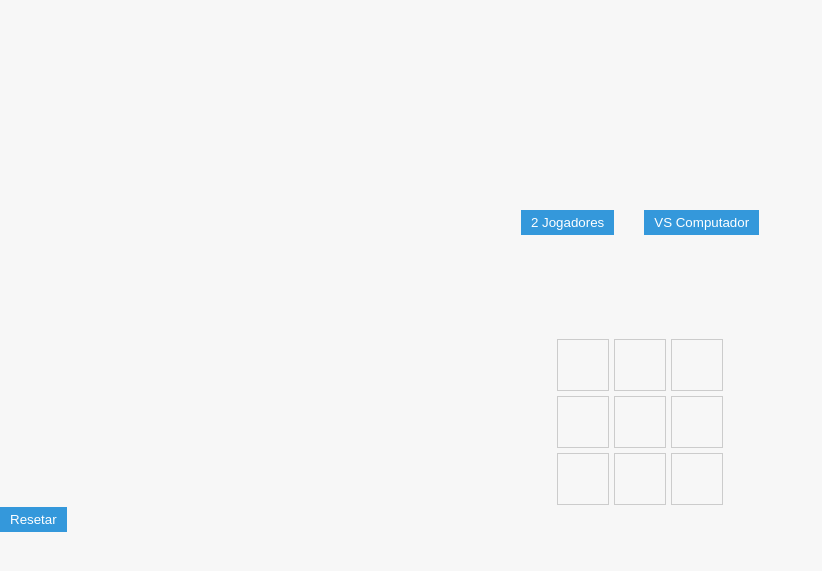
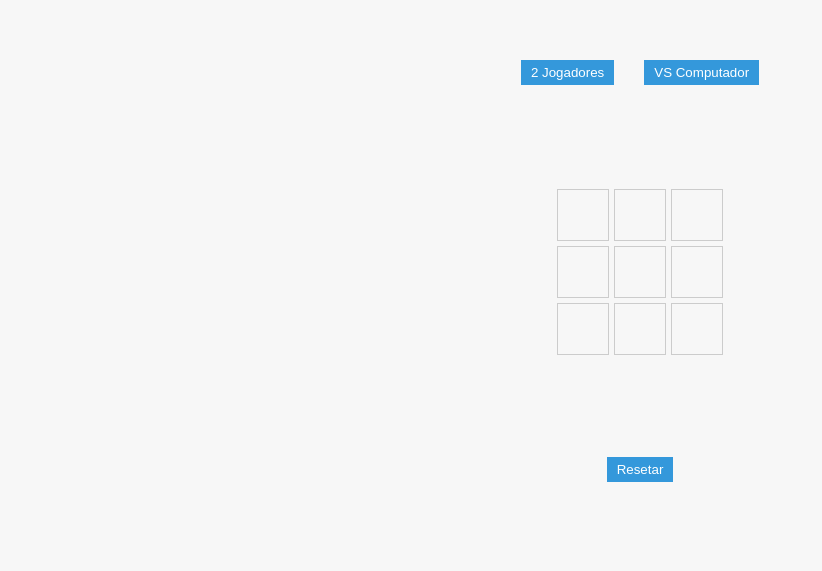
Before and after one commit to RaisaSilva1705/JogoDaVelha, a plain HTML site: page index.html in a window 1280 px wide. Shown: the part 105-676 px from the top of the page, without its empty margins (0-822 px from the left). Drawn offline with Linux system fonts and the light colour scheme.

Commit message:
Update style.css

```diff
--- a/style.css
+++ b/style.css
@@ -1,7 +1,6 @@
 body {
     font-family: 'Arial', sans-serif;
     margin: 0;
-    height: 100vh;
     background-color: #f7f7f7;
 }
 
@@ -17,7 +16,7 @@ body {
     display: flex;
     align-items: center;
     justify-content: center;
-    margin-top: 300px;
+    margin-top: 150px;
 }
 
 .modoDeJogo button{
@@ -80,3 +79,10 @@ button {
     display: block;
     margin-top: 5px;
 }
+
+.bottonReset{
+    display: flex;
+    justify-content: center;
+    align-items: center;
+    margin: 100px;
+}
```
